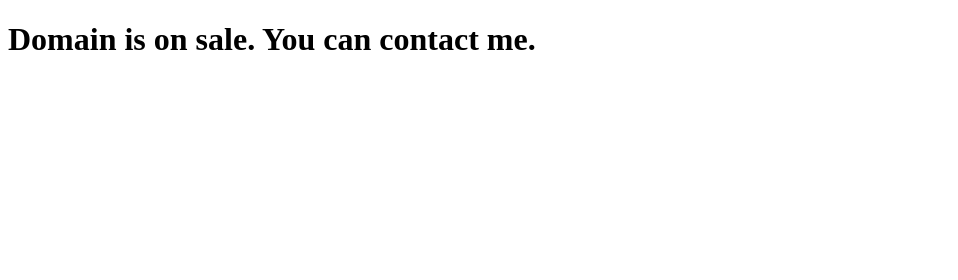
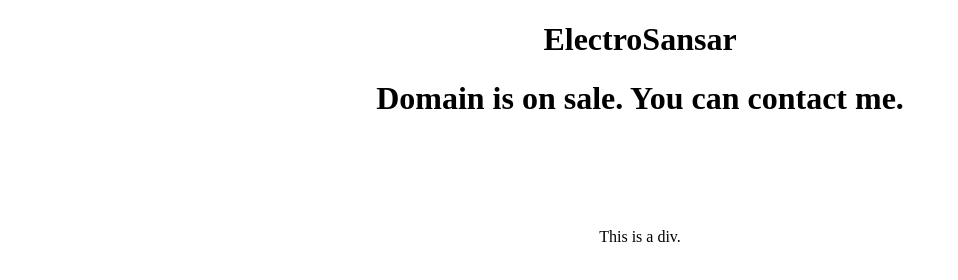
Before and after one commit to theanishkhadka/electrosansar, a plain HTML site: page index.html in a window 1280 px wide. Shown: the whole page, without its empty margins (0-958 px from the left). Drawn offline with Linux system fonts and the light colour scheme.

Commit message:
3rd commit

```diff
--- a/index.html
+++ b/index.html
@@ -1,10 +1,20 @@
 <!DOCTYPE html>
 <html lang="en">
 <head>
+    <style>
+        h1, p, div {
+          text-align: center;
+        }
+      </style>
+
+
     <meta charset="UTF-8">
     <meta name="viewport" content="width=device-width, initial-scale=1.0">
     <title>ElectroSansar</title>
+    <h1>ElectroSansar</h1>
     <p><h1>Domain is on sale. You can contact me.</h1> </p>
+<br><br><br><br>
+    <div><marquee behavior="slide" direction="left"></marquee>This is a div.</div>
 </head>
 <body>
 
```
